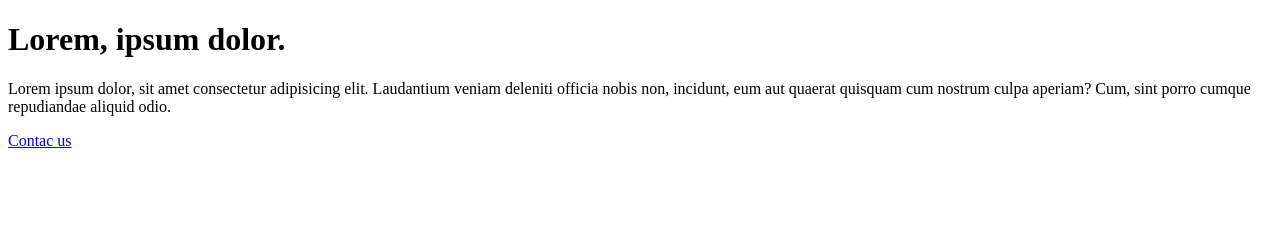
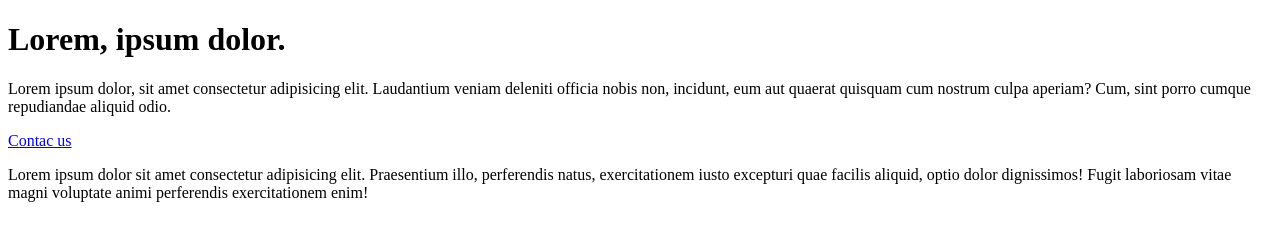
Before and after one commit to AhmadZubairafghanmal/git_test_usage, a plain HTML site: page index.html in a window 1280 px wide. Drawn offline with Linux system fonts and the light colour scheme.

Commit message:
paragraph 2 added

```diff
--- a/index.html
+++ b/index.html
@@ -13,5 +13,11 @@
       nostrum culpa aperiam? Cum, sint porro cumque repudiandae aliquid odio.
     </p>
     <a href="#">Contac us</a>
+    <p>
+      Lorem ipsum dolor sit amet consectetur adipisicing elit. Praesentium illo,
+      perferendis natus, exercitationem iusto excepturi quae facilis aliquid,
+      optio dolor dignissimos! Fugit laboriosam vitae magni voluptate animi
+      perferendis exercitationem enim!
+    </p>
   </body>
 </html>
```
